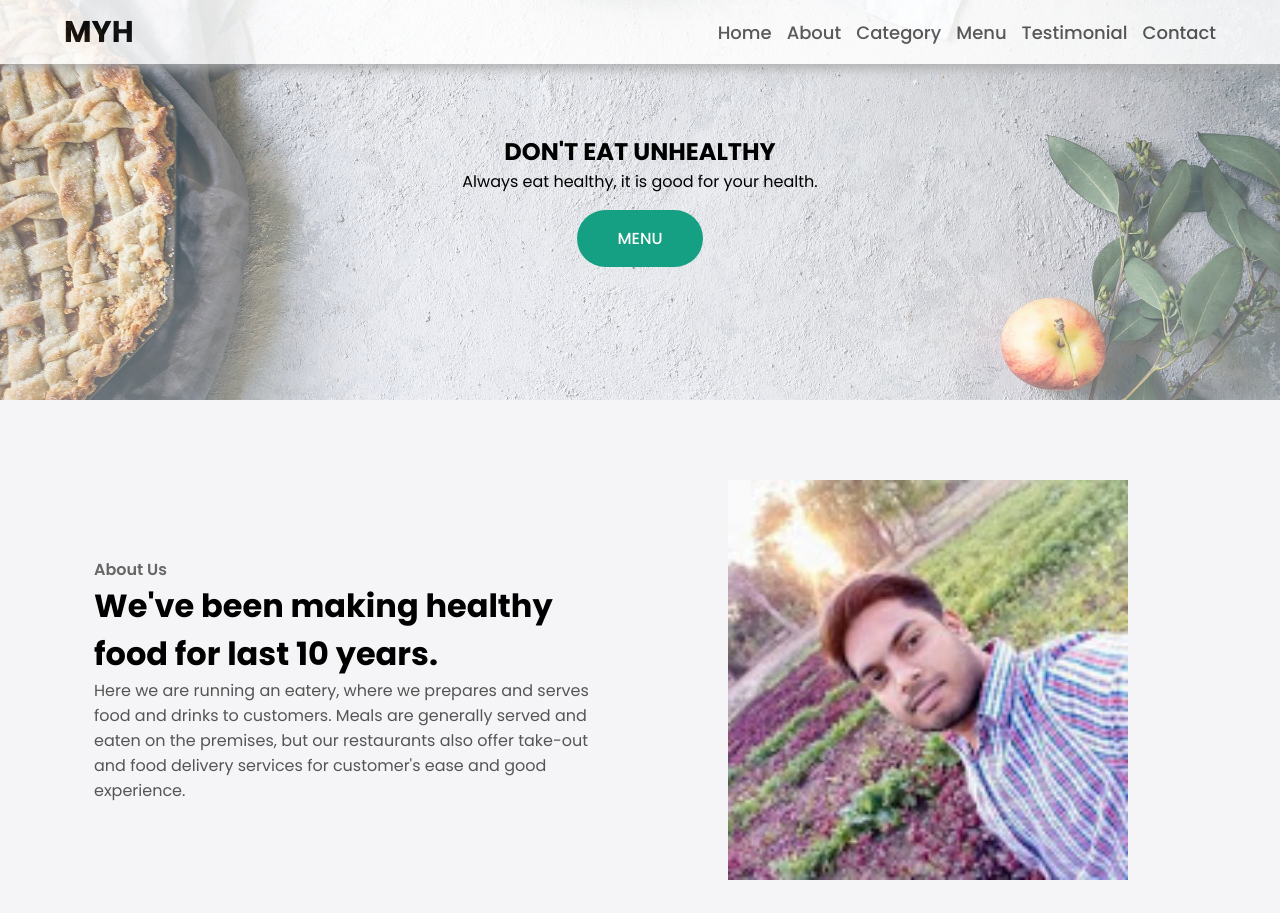
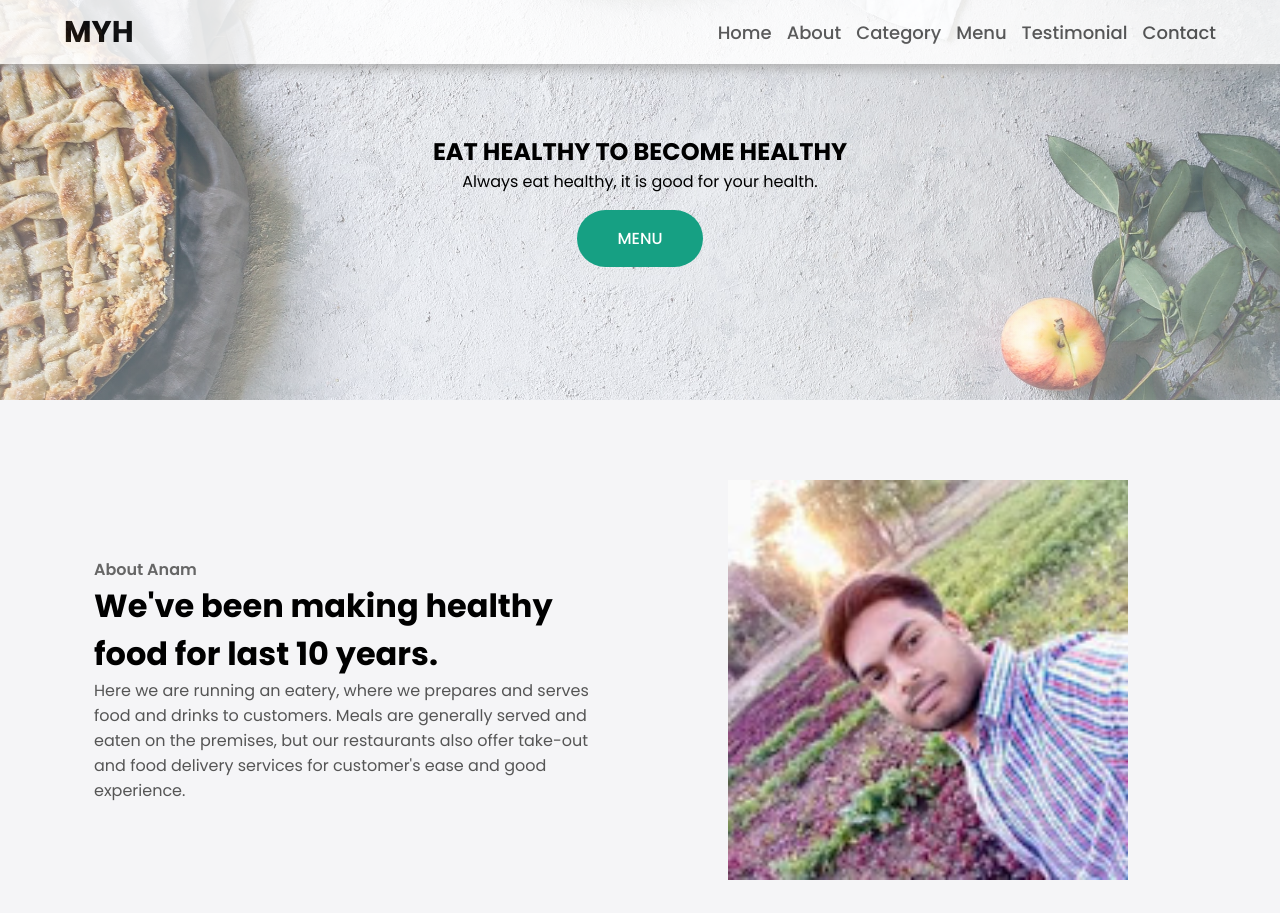
Before and after one commit to rahul-kumar-soni/makeyourselfhealthy, a plain HTML site: page index.html in a window 1280 px wide. Shown: the top 913 px of the page. Drawn offline with nearby package versions, Linux system fonts and the light colour scheme.

Commit message:
minor changes

```diff
--- a/index.html
+++ b/index.html
@@ -6,7 +6,7 @@
     <meta name="viewport" content="width=device-width, initial-scale=1.0">
     <link rel="stylesheet" href="style.css">
     <link rel="stylesheet" href="https://cdnjs.cloudflare.com/ajax/libs/font-awesome/5.15.2/css/all.min.css" integrity="sha512-HK5fgLBL+xu6dm/Ii3z4xhlSUyZgTT9tuc/hSrtw6uzJOvgRr2a9jyxxT1ely+B+xFAmJKVSTbpM/CuL7qxO8w==" crossorigin="anonymous" />
-    <title>Healthy Life</title>
+    <title>You are healthy</title>
 </head>
 <body>
     <nav class="navbar">
@@ -31,7 +31,7 @@
 
     <section class="showcase-area" id="showcase">
         <div class="showcase-container">
-            <h1 class="main-title">Don't eat unhealthy</h1>
+            <h1 class="main-title">Eat healthy to become healthy</h1>
             <p>Always eat healthy, it is good for your health.</p>
             <a href="#food-menu" class="btn btn-primary">Menu</a>
         </div>
@@ -40,7 +40,7 @@
     <section id="about">
         <div class="about-wrapper container">
             <div class="about-text">
-                <p class="small">About Us</p>
+                <p class="small">About Anam</p>
                 <h2>We've been making healthy food for last 10 years.</h2>
                 <p>Here we are running an eatery, where we prepares and serves food and drinks to customers. Meals are generally served and eaten on the premises, but our restaurants also offer take-out and food delivery services for customer's ease and good experience.</p>
             </div>
```
